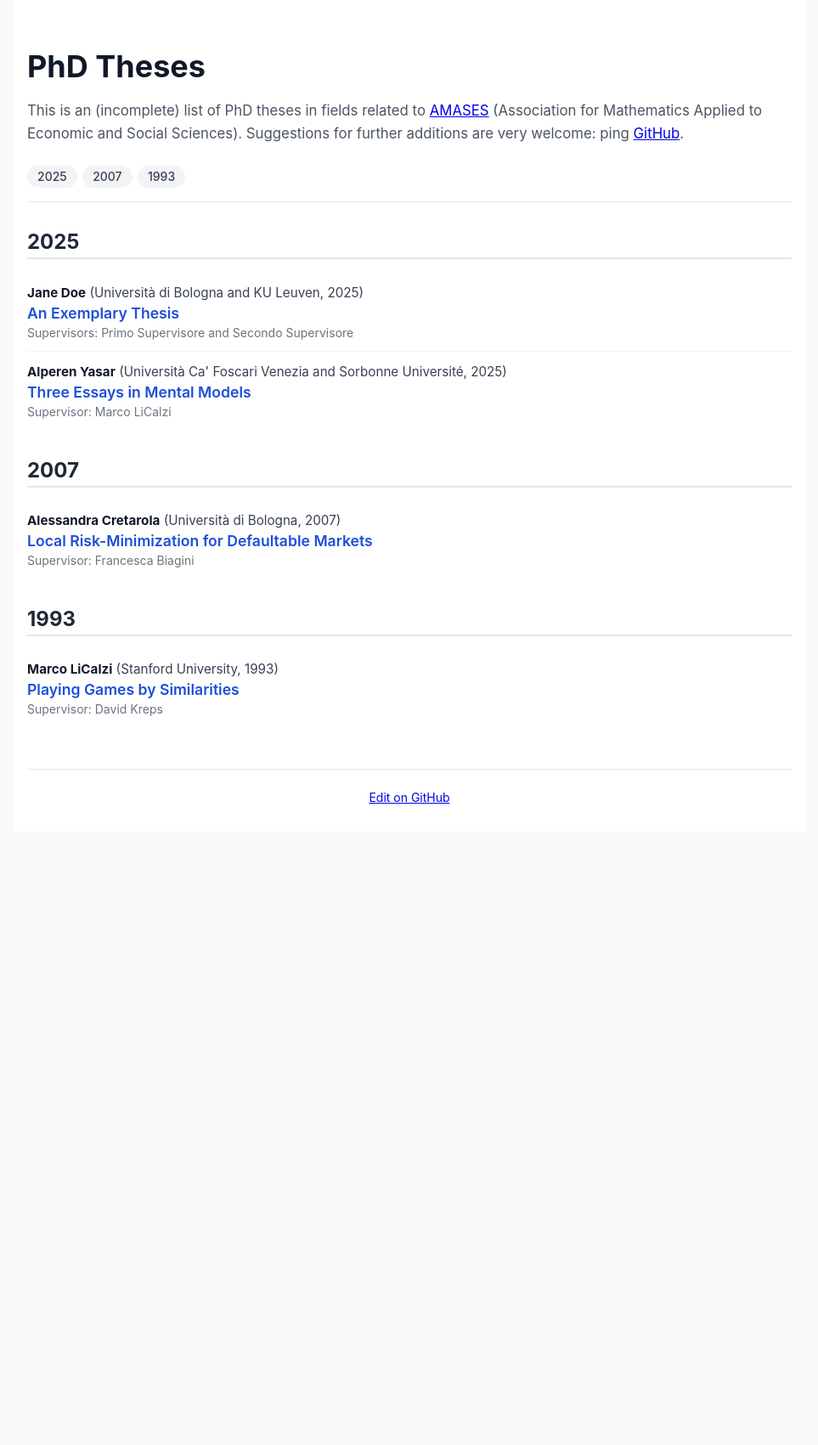
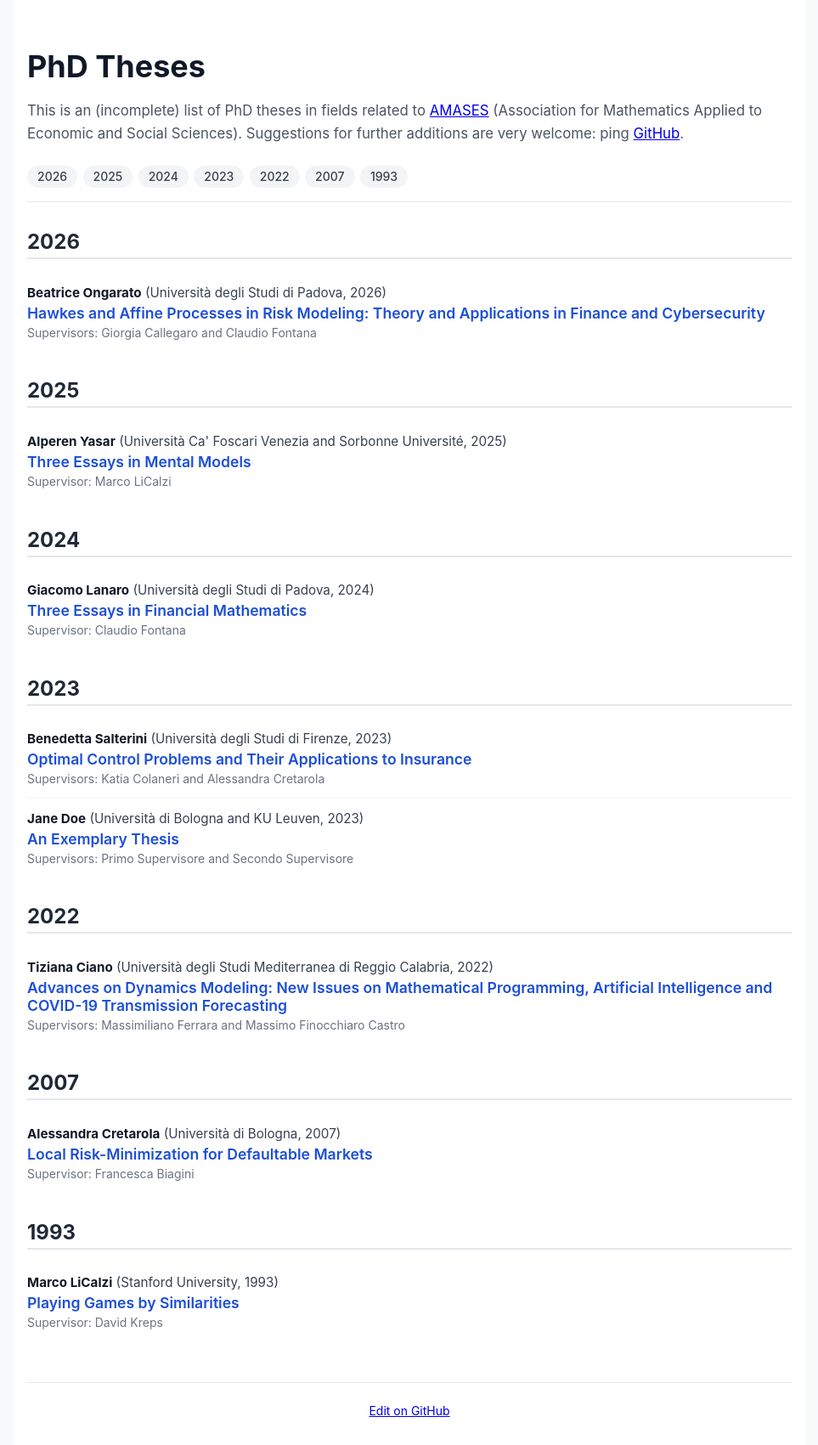
Before and after one commit to mlicalzi/AMASES_theses, a Jekyll site: the page built from index.md, in a window 1280 px wide. Shown: the whole page at 85% size, without its empty margins (158-1121 px from the left). Built offline with Jekyll 4.4.1, drawn with Linux system fonts in a browser that asks for light colours; before the commit the page ends 979 px from its top, so only the background shows below that.

Commit message:
Add files via upload

```diff
--- a/_data/theses.yml
+++ b/_data/theses.yml
@@ -1,6 +1,41 @@
+- name: Benedetta Salterini
+  affiliation: Università degli Studi di Firenze
+  year: 2023
+  url: https://flore.unifi.it/handle/2158/1316433
+  title: "Optimal Control Problems and Their Applications to Insurance"
+  supervisors:
+    - Katia Colaneri
+    - Alessandra Cretarola
+
+- name: Giacomo Lanaro
+  affiliation: Università degli Studi di Padova
+  year: 2024
+  url: https://www.research.unipd.it/handle/11577/3518003
+  title: "Three Essays in Financial Mathematics"
+  supervisors:
+    - Claudio Fontana
+
+- name: Beatrice Ongarato
+  affiliation: Università degli Studi di Padova
+  year: 2026
+  url: https://www.research.unipd.it/handle/11577/3583599
+  title: "Hawkes and Affine Processes in Risk Modeling: Theory and Applications in Finance and Cybersecurity"
+  supervisors:
+    - Giorgia Callegaro
+    - Claudio Fontana
+
+- name: Tiziana Ciano
+  affiliation: Università degli Studi Mediterranea di Reggio Calabria
+  year: 2022
+  url: https://tesidottorato.depositolegale.it/handle/20.500.14242/85525
+  title: "Advances on Dynamics Modeling: New Issues on Mathematical Programming, Artificial Intelligence and COVID-19 Transmission Forecasting"
+  supervisors:
+    - Massimiliano Ferrara
+    - Massimo Finocchiaro Castro
+
 - name: Jane Doe
   affiliation: Università di Bologna and KU Leuven
-  year: 2025
+  year: 2023
   url: https://hdl.handle.net/xxxx/yyyy
   title: "An Exemplary Thesis"
   supervisors:
```
